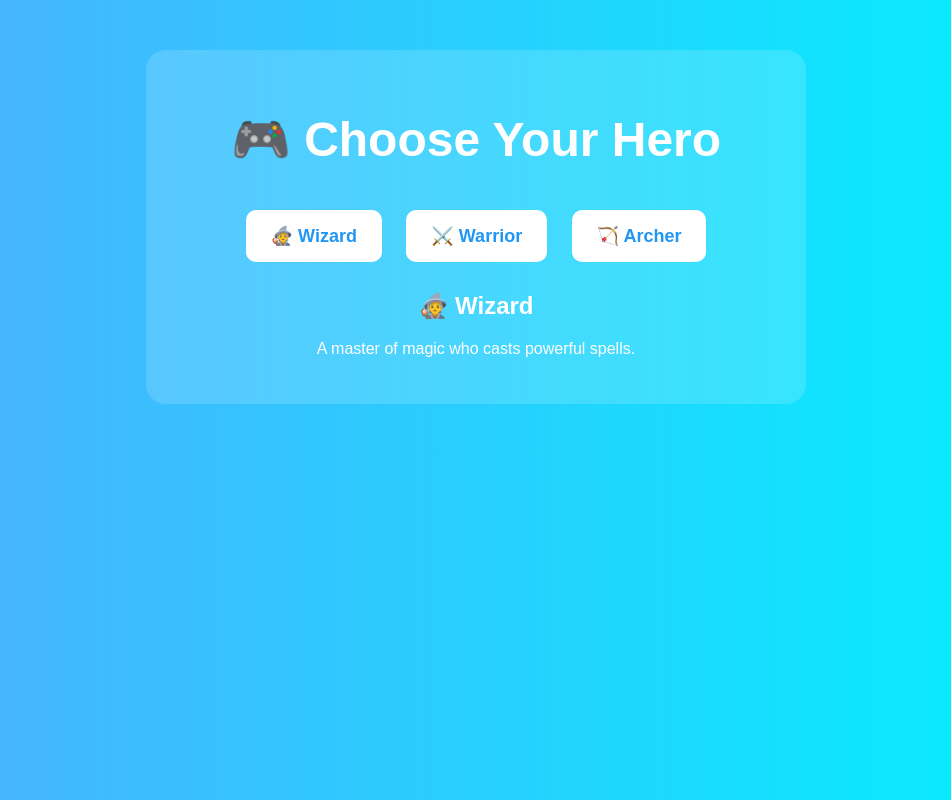
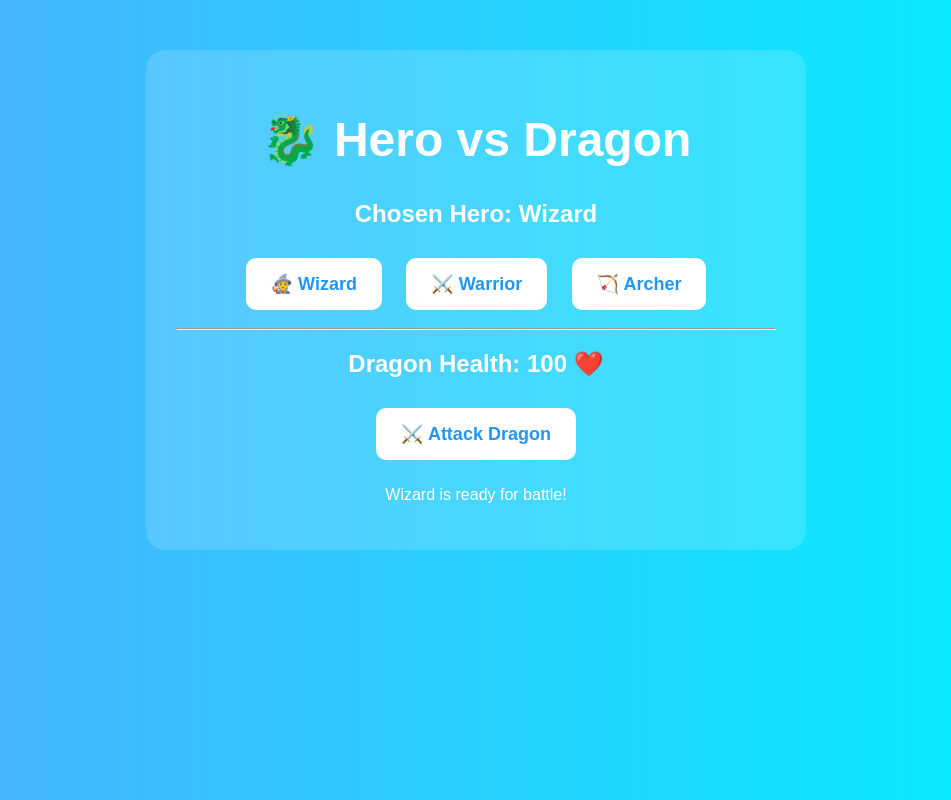
Before and after one commit to olayinkaspezch/html, a plain HTML site: page index.html in a window 1280 px wide. Both pictures are taken after a click on the button "🧙 Wizard". Shown: the whole page, without its empty margins (164-1115 px from the left). Drawn offline with Linux system fonts and the light colour scheme.

Commit message:
Update index.html

```diff
--- a/index.html
+++ b/index.html
@@ -58,48 +58,72 @@ button:hover {
 
 <body>
 
-    <body>
-
 <div class="card">
 
-    <h1>🎮 Choose Your Hero</h1>
+    <h1>🐉 Hero vs Dragon</h1>
 
-    <button onclick="chooseHero('wizard')">🧙 Wizard</button>
+    <h2 id="hero">Choose Your Hero</h2>
 
-    <button onclick="chooseHero('warrior')">⚔️ Warrior</button>
+    <button onclick="chooseHero('Wizard')">🧙 Wizard</button>
+    <button onclick="chooseHero('Warrior')">⚔️ Warrior</button>
+    <button onclick="chooseHero('Archer')">🏹 Archer</button>
 
-    <button onclick="chooseHero('archer')">🏹 Archer</button>
+    <hr>
 
-    <h2 id="heroName">Select a Hero</h2>
+    <h2>Dragon Health: <span id="dragonHealth">100</span> ❤️</h2>
 
-    <p id="heroDescription">
-        Click one of the heroes above to begin your adventure!
-    </p>
+    <button onclick="attack()">⚔️ Attack Dragon</button>
+
+    <p id="battleLog"></p>
 
 </div>
 
 <script>
+
+let currentHero = "";
+let dragonHealth = 100;
+
 function chooseHero(hero) {
+    currentHero = hero;
 
-    if (hero === "wizard") {
-        document.getElementById("heroName").innerHTML = "🧙 Wizard";
-        document.getElementById("heroDescription").innerHTML =
-            "A master of magic who casts powerful spells.";
+    document.getElementById("hero").innerHTML =
+        "Chosen Hero: " + hero;
+
+    document.getElementById("battleLog").innerHTML =
+        hero + " is ready for battle!";
+}
+
+function attack() {
+
+    if (currentHero === "") {
+        document.getElementById("battleLog").innerHTML =
+            "Choose a hero first!";
+        return;
     }
 
-    if (hero === "warrior") {
-        document.getElementById("heroName").innerHTML = "⚔️ Warrior";
-        document.getElementById("heroDescription").innerHTML =
-            "A fearless fighter with incredible strength.";
+    let damage = Math.floor(Math.random() * 20) + 1;
+
+    dragonHealth -= damage;
+
+    if (dragonHealth < 0) {
+        dragonHealth = 0;
     }
 
-    if (hero === "archer") {
-        document.getElementById("heroName").innerHTML = "🏹 Archer";
-        document.getElementById("heroDescription").innerHTML =
-            "A skilled hunter who never misses a target.";
+    document.getElementById("dragonHealth").innerHTML =
+        dragonHealth;
+
+    document.getElementById("battleLog").innerHTML =
+        currentHero +
+        " dealt " +
+        damage +
+        " damage!";
+
+    if (dragonHealth === 0) {
+        document.getElementById("battleLog").innerHTML =
+            "🏆 Victory! The dragon has been defeated!";
     }
+}
 
-}
 </script>
 
 </body>
```
